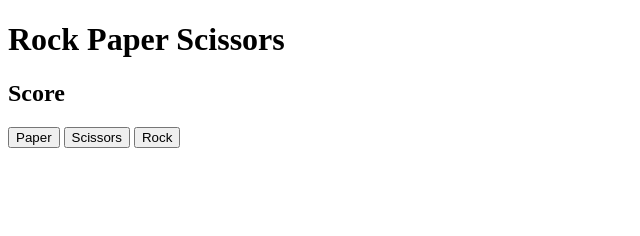
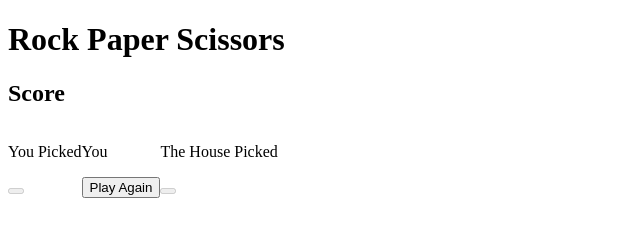
Before and after one commit to leemander/rps, a plain HTML site: page index.html in a window 1280 px wide. Both pictures are taken after a click on the button "Paper". Shown: the whole page, without its empty margins (0-640 px from the left). Drawn offline with Linux system fonts and the light colour scheme.

Commit message:
Start end of game render functionality

```diff
--- a/app.js
+++ b/app.js
@@ -1,4 +1,7 @@
 const scoreElement = document.getElementById("score");
+
+const gameActive = document.getElementById("game-active");
+const gameEnd = document.getElementById("game-end");
 
 const gameButtons = document.querySelectorAll(".game__button");
 
@@ -40,6 +43,12 @@ function handleUserSelection(choice) {
   } else {
     gameState = "draw";
   }
+  renderEndGame();
+}
+
+function renderEndGame() {
+  gameActive.classList.add("hide");
+  gameEnd.classList.add("show");
 }
 
 gameButtons.forEach((button) =>
--- a/index.html
+++ b/index.html
@@ -18,7 +18,7 @@
       </header>
       <main>
         <section class="game">
-          <div class="game--active">
+          <div class="game--active" id="game-active">
             <button
               class="game__button game__button--paper"
               data-choice="paper"
@@ -35,18 +35,22 @@
               Rock
             </button>
           </div>
-          <div class="game--end">
+          <div class="game--end" id="game-end">
             <div class="game__user-choice">
               <p>You Picked</p>
-              <button class="game__button" disabled></button>
+              <button class="game__button" disabled id="user-choice"></button>
             </div>
             <div class="game__end-status">
               <p>You <span id="game-status"></span></p>
               <button id="restart">Play Again</button>
             </div>
-            <div class="game__user-choice">
+            <div class="game__computer-choice">
               <p>The House Picked</p>
-              <button class="game__button" disabled></button>
+              <button
+                class="game__button"
+                disabled
+                id="computer-choice"
+              ></button>
             </div>
           </div>
         </section>
--- a/style.css
+++ b/style.css
@@ -1,3 +1,11 @@
+.game--active.hide {
+  display: none;
+}
+
 .game--end {
   display: none;
 }
+
+.game--end.show {
+  display: flex;
+}
```
